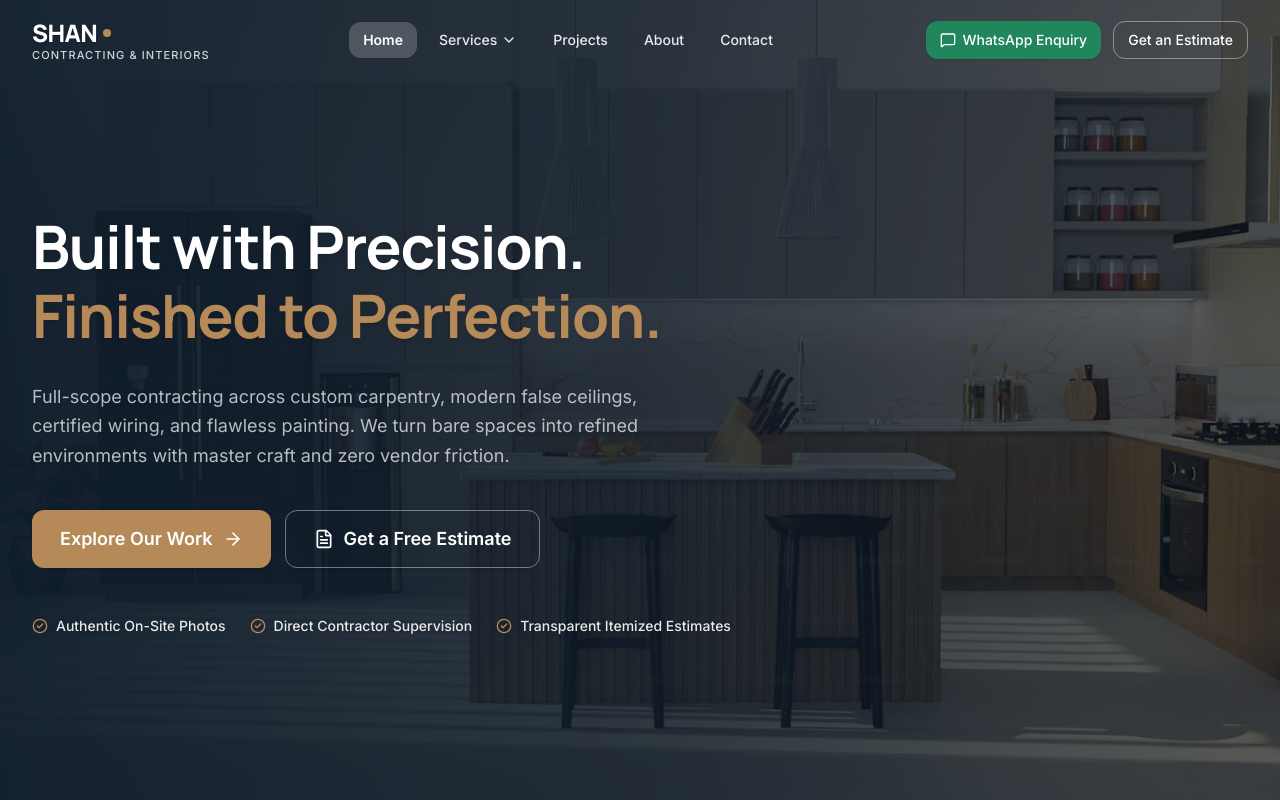
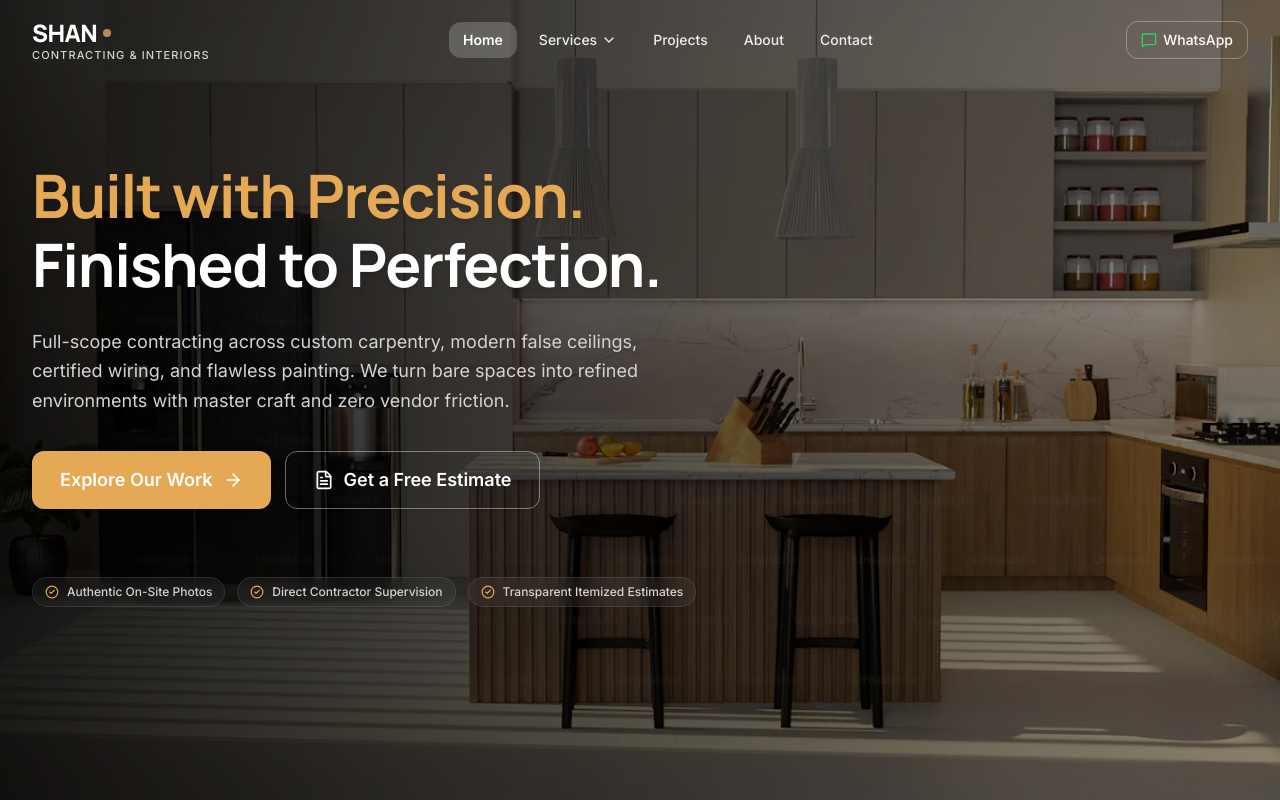
Before and after one commit to Rajan9115/Contractor_website, a Next.js app: page / in a window 1280 px wide. Shown: the top 800 px of the page. Built offline with nearby package versions, Linux system fonts and the light colour scheme.

Commit message:
whatsapp configured

```diff
--- a/components/layout/SiteHeader.tsx
+++ b/components/layout/SiteHeader.tsx
@@ -187,30 +187,21 @@ export function SiteHeader() {
               })}
             </nav>
 
-            {/* Quick CTA Actions */}
+            {/* Quick CTA Action (Single subtle outline button to avoid header conflict) */}
             <div className="flex items-center gap-3">
               <Button
-                variant="whatsapp"
+                variant="outline"
                 size="sm"
                 href={whatsappUrl}
                 isExternal
-                leftIcon={<MessageSquare className="w-4 h-4" />}
-                className="hidden sm:inline-flex"
-              >
-                WhatsApp Enquiry
-              </Button>
-
-              <Button
-                variant={isTransparent ? "outline" : "primary"}
-                size="sm"
-                href="/contact"
-                className={`hidden md:inline-flex ${
+                leftIcon={<MessageSquare className="w-4 h-4 text-[#25D366]" />}
+                className={`hidden sm:inline-flex ${
                   isTransparent
-                    ? "border-white/40 text-white hover:bg-white/15 hover:border-white shadow-xs"
-                    : ""
+                    ? "border-white/30 text-white hover:bg-white/10 hover:border-white/60 shadow-xs"
+                    : "border-[#21865B]/40 text-[#172B40] hover:bg-[#21865B]/10 hover:border-[#21865B]"
                 }`}
               >
-                Get an Estimate
+                WhatsApp
               </Button>
 
               {/* Mobile Hamburger Button */}
--- a/components/sections/HeroSection.tsx
+++ b/components/sections/HeroSection.tsx
@@ -24,23 +24,23 @@ export function HeroSection() {
           className="object-cover object-center"
         />
 
-        {/* Subtle multi-layer dark overlay for crystal-clear text readability */}
-        <div className="absolute inset-0 bg-gradient-to-r from-[#172B40]/95 via-[#172B40]/80 to-[#172B40]/50" />
-        <div className="absolute inset-0 bg-black/30" />
+        {/* Directional left-to-right vignette: strong contrast over text block, reveals scene on right */}
+        <div className="absolute inset-0 bg-gradient-to-r from-black/85 via-black/55 to-black/25" />
+        <div className="absolute inset-0 bg-black/20" />
       </div>
 
       {/* 2. Vertically Centered Content Layer (On Top of Background) */}
-      <div className="relative z-10 w-full pt-28 pb-16 sm:pt-32 sm:pb-20 lg:pt-36 lg:pb-24">
+      <div className="relative z-10 w-full pt-28 pb-16 sm:pt-32 sm:pb-20 lg:pt-12">
         <Container size="wide">
-          <div className="max-w-3xl text-left space-y-6 sm:space-y-8">
+          <div className="max-w-2xl text-left space-y-6 sm:space-y-7">
             {/* Main Heading */}
-            <h1 className="font-heading text-3xl sm:text-4xl md:text-5xl lg:text-6xl font-bold tracking-tight text- leading-[1.15] drop-shadow-md">
-              <span className="text-white">Built with Precision.{" "}</span>
-              <span className="block text-[#B58A58]">Finished to Perfection.</span>
+            <h1 className="font-heading text-3xl sm:text-4xl md:text-5xl lg:text-6xl font-bold tracking-tight text-white leading-[1.15] drop-shadow-md">
+              <span className="text-[#E5A855]">Built with Precision.{" "}</span>
+              <span className="block text-white">Finished to Perfection.</span>
             </h1>
 
             {/* Supporting Description / Subheading */}
-            <p className="text-sm sm:text-base md:text-lg text-white/70 leading-relaxed max-w-2xl font-normal drop-shadow-xs">
+            <p className="text-sm sm:text-base md:text-lg text-neutral-300 leading-relaxed font-normal drop-shadow-xs">
               Full-scope contracting across custom carpentry, modern false ceilings, certified wiring, and flawless painting. We turn bare spaces into refined environments with master craft and zero vendor friction.
             </p>
 
@@ -51,7 +51,7 @@ export function HeroSection() {
                 size="lg"
                 href="/projects"
                 rightIcon={<ArrowRight className="w-5 h-5" />}
-                className="shadow-lg"
+                className="shadow-lg bg-[#E5A855] hover:bg-[#D49544] text-[#172B40] font-semibold border-0"
               >
                 Explore Our Work
               </Button>
@@ -65,22 +65,21 @@ export function HeroSection() {
               >
                 Get a Free Estimate
               </Button>
-
             </div>
 
-            {/* Quick Proof Points */}
-            <div className="pt-4 flex flex-wrap items-center gap-6 text-xs sm:text-sm text-white/90 font-medium drop-shadow-sm">
-              <div className="flex items-center gap-2">
-                <CheckCircle2 className="w-4 h-4 text-[#B58A58] shrink-0" />
-                <span>Authentic On-Site Photos</span>
+            {/* Trust Badges Wrapped in Modern Glassmorphic Pills */}
+            <div className="pt-8 sm:pt-10 flex flex-wrap items-center gap-2.5 sm:gap-3 text-xs text-neutral-300">
+              <div className="inline-flex items-center gap-2 px-3 py-1.5 rounded-full border border-white/10 bg-white/5 backdrop-blur-sm shadow-xs">
+                <CheckCircle2 className="w-3.5 h-3.5 text-[#E5A855] shrink-0" />
+                <span className="font-medium">Authentic On-Site Photos</span>
               </div>
-              <div className="flex items-center gap-2">
-                <CheckCircle2 className="w-4 h-4 text-[#B58A58] shrink-0" />
-                <span>Direct Contractor Supervision</span>
+              <div className="inline-flex items-center gap-2 px-3 py-1.5 rounded-full border border-white/10 bg-white/5 backdrop-blur-sm shadow-xs">
+                <CheckCircle2 className="w-3.5 h-3.5 text-[#E5A855] shrink-0" />
+                <span className="font-medium">Direct Contractor Supervision</span>
               </div>
-              <div className="flex items-center gap-2">
-                <CheckCircle2 className="w-4 h-4 text-[#B58A58] shrink-0" />
-                <span>Transparent Itemized Estimates</span>
+              <div className="inline-flex items-center gap-2 px-3 py-1.5 rounded-full border border-white/10 bg-white/5 backdrop-blur-sm shadow-xs">
+                <CheckCircle2 className="w-3.5 h-3.5 text-[#E5A855] shrink-0" />
+                <span className="font-medium">Transparent Itemized Estimates</span>
               </div>
             </div>
           </div>
--- a/data/siteConfig.ts
+++ b/data/siteConfig.ts
@@ -17,17 +17,17 @@ export const contactConfig: SiteContactInfo = {
   businessName: "Shan Contracting & Interiors",
   tradingName: "Shan",
   tagline: "Electrical, Carpentry, Painting & False Ceiling Specialists",
-  phoneDisplay: "+91 (Pending Verification)",
-  phoneRaw: "", // Placeholder - to be updated once contractor provides verified number
-  whatsappDisplay: "+91 (Pending Verification)",
-  whatsappRaw: "", // International format e.g. 91XXXXXXXXXX
+  phoneDisplay: "+91 80818 70179",
+  phoneRaw: "+918081870179",
+  whatsappDisplay: "+91 80818 70179",
+  whatsappRaw: "918081870179",
   email: "enquiries@shancontractor.com", // Placeholder
   addressSummary: "Workshop & Operations, India",
   serviceAreaSummary: "Residential & Commercial Projects across City Metro",
   workingHours: "Mon - Sat: 9:00 AM – 7:30 PM",
   verifiedStatus: {
-    isPhoneVerified: false,
-    isWhatsAppVerified: false,
+    isPhoneVerified: true,
+    isWhatsAppVerified: true,
     isAddressVerified: false,
   },
 };
```
